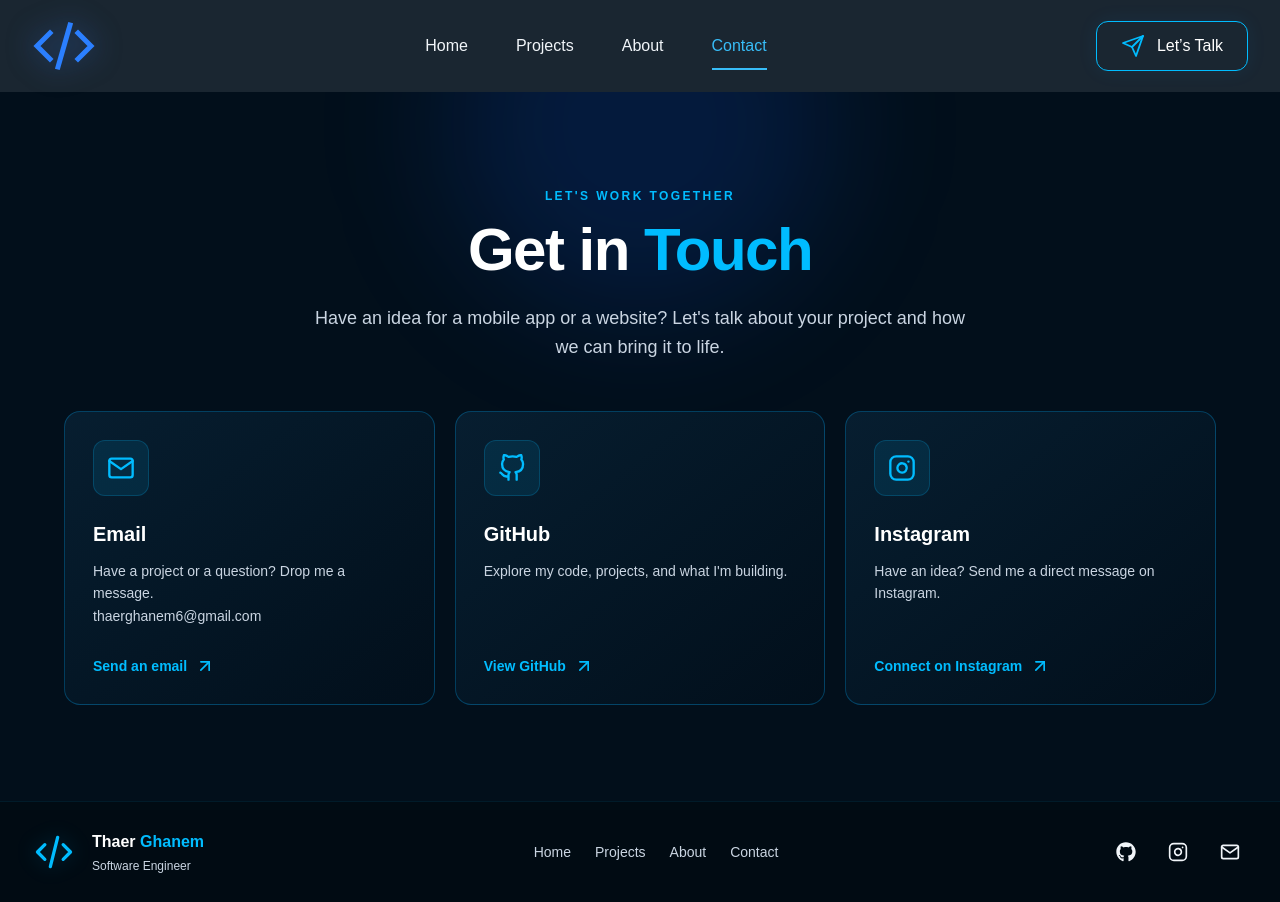
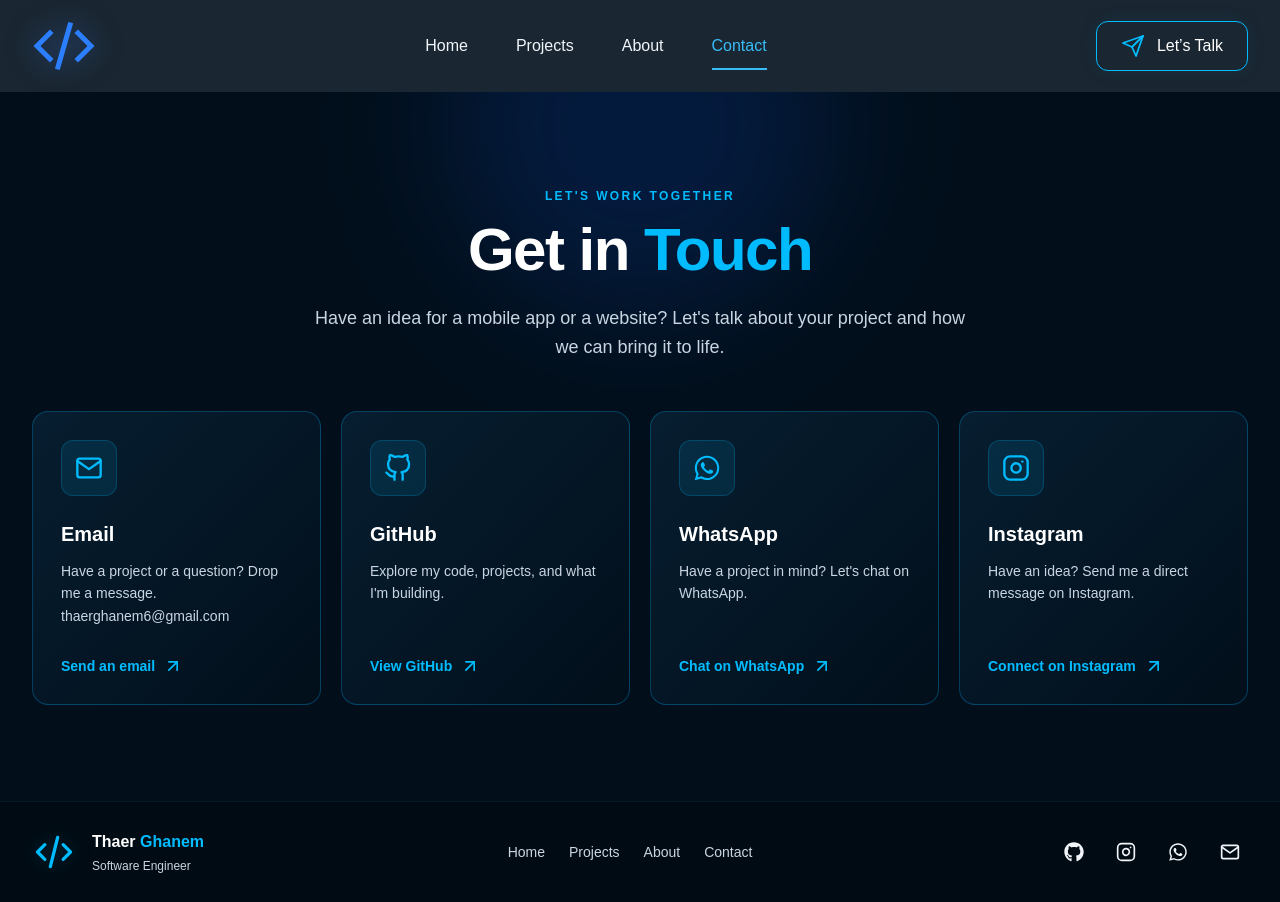
Before and after one commit to thaerghanem/portfolio, a Next.js app: page /contact in a window 1280 px wide. Built offline with nearby package versions, Linux system fonts and the light colour scheme.

Commit message:
Update portfolio

```diff
--- a/app/contact/page.tsx
+++ b/app/contact/page.tsx
@@ -6,6 +6,7 @@ import {
     FiMail,
     FiInstagram,
 } from "react-icons/fi";
+import { FaWhatsapp } from "react-icons/fa";
 
 export const metadata: Metadata = {
     title: "Contact | Thaer Ghanem",
@@ -18,6 +19,7 @@ const contact = {
     email: "thaerghanem6@gmail.com",
     github: "https://github.com/thaerghanem",
     instagram: "https://www.instagram.com/thaerghanem/",
+    whatsapp: "963936098828",
 };
 
 const channels = [
@@ -35,6 +37,14 @@ const channels = [
         label: "View GitHub",
         href: contact.github,
         icon: FiGithub,
+        external: true,
+    },
+    {
+        title: "WhatsApp",
+        description: "Have a project in mind? Let's chat on WhatsApp.",
+        label: "Chat on WhatsApp",
+        href: `https://wa.me/${contact.whatsapp}`,
+        icon: FaWhatsapp,
         external: true,
     },
     {
@@ -82,7 +92,7 @@ export default function ContactPage() {
                 </div>
 
                 {/* Contact channels */}
-                <ul className="mx-auto mt-12 grid max-w-6xl grid-cols-1 gap-5 md:grid-cols-3">
+                <ul className="mx-auto mt-12 grid max-w-7xl grid-cols-1 gap-5 sm:grid-cols-2 lg:grid-cols-4">
                     {channels.map(
                         ({ title, description, label, href, icon: Icon, external }) => (
                             <li key={title}>
--- a/components/footer.tsx
+++ b/components/footer.tsx
@@ -1,5 +1,5 @@
 import Link from "next/link";
-import { FaGithub } from "react-icons/fa";
+import { FaGithub, FaWhatsapp } from "react-icons/fa";
 import { FiMail, FiInstagram } from "react-icons/fi";
 import { TbCode } from "react-icons/tb";
 
@@ -22,6 +22,12 @@ const socialLinks = [
         label: "Instagram",
         href: "https://www.instagram.com/thaerghanem/",
         icon: FiInstagram,
+        external: true,
+    },
+    {
+        label: "WhatsApp",
+        href: "https://wa.me/963936098828",
+        icon: FaWhatsapp,
         external: true,
     },
     {
```
